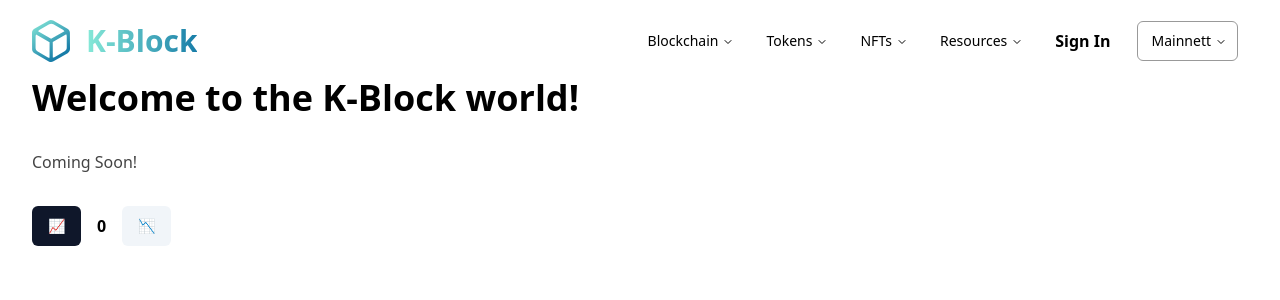
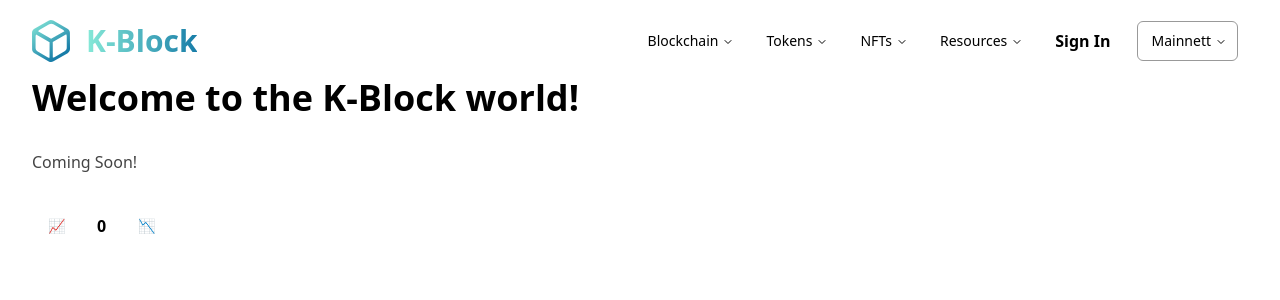
Before and after one commit to techfleetworks/k-block-app, a Next.js app: page / in a window 1280 px wide. Shown: the top 300 px of the page. Built offline with nearby package versions, Linux system fonts and the light colour scheme.

Commit message:
🎨 Add custom color variables

```diff
--- a/src/styles/globals.css
+++ b/src/styles/globals.css
@@ -4,75 +4,35 @@
 
 @layer base {
   :root {
-    --background: 0 0% 100%;
-    --foreground: 222.2 84% 4.9%;
+    /* Primary Colors */
+    --primary-b-600: hsla(198, 76%, 23%, 1);
+    --primary-b-500: hsla(198, 76%, 31%, 1);
+    --primary-b-400: hsla(198, 100%, 35%, 1);
+    --primary-b-300: hsla(205, 100%, 40%, 1);
+    --primary-b-200: hsla(198, 73%, 87%, 1);
+    --primary-b-100: hsla(198, 56%, 92%, 1);
 
-    --muted: 210 40% 96.1%;
-    --muted-foreground: 215.4 16.3% 46.9%;
+    /* Semantic Colors */
+    --semantic-g-500: hsla(155, 62%, 32%, 1);
+    --semantic-g-300: hsla(127, 68%, 76%, 1);
 
-    --popover: 0 0% 100%;
-    --popover-foreground: 222.2 84% 4.9%;
+    --semantic-r-500: hsla(7, 72%, 46%, 1);
+    --semantic-r-100: hsla(0, 66%, 92%, 1);
 
-    --card: 0 0% 100%;
-    --card-foreground: 222.2 84% 4.9%;
+    --semantic-b-300: hsla(205, 100%, 40%, 1);
+    --semantic-b-100: hsla(198, 56%, 92%, 1);
+    --semantic-y-500: hsla(40, 100%, 50%, 1);
+    --semantic-y-100: hsla(46, 100%, 93%, 1);
 
-    --border: 214.3 31.8% 91.4%;
-    --input: 214.3 31.8% 91.4%;
-
-    --primary: 222.2 47.4% 11.2%;
-    --primary-foreground: 210 40% 98%;
-
-    --secondary: 210 40% 96.1%;
-    --secondary-foreground: 222.2 47.4% 11.2%;
-
-    --accent: 210 40% 96.1%;
-    --accent-foreground: 222.2 47.4% 11.2%;
-
-    --destructive: 0 84.2% 60.2%;
-    --destructive-foreground: 210 40% 98%;
-
-    --ring: 215 20.2% 65.1%;
-
-    --radius: 0.5rem;
-  }
-
-  .dark {
-    --background: 222.2 84% 4.9%;
-    --foreground: 210 40% 98%;
-
-    --muted: 217.2 32.6% 17.5%;
-    --muted-foreground: 215 20.2% 65.1%;
-
-    --popover: 222.2 84% 4.9%;
-    --popover-foreground: 210 40% 98%;
-
-    --card: 222.2 84% 4.9%;
-    --card-foreground: 210 40% 98%;
-
-    --border: 217.2 32.6% 17.5%;
-    --input: 217.2 32.6% 17.5%;
-
-    --primary: 210 40% 98%;
-    --primary-foreground: 222.2 47.4% 11.2%;
-
-    --secondary: 217.2 32.6% 17.5%;
-    --secondary-foreground: 210 40% 98%;
-
-    --accent: 217.2 32.6% 17.5%;
-    --accent-foreground: 210 40% 98%;
-
-    --destructive: 0 62.8% 30.6%;
-    --destructive-foreground: 0 85.7% 97.3%;
-
-    --ring: 217.2 32.6% 17.5%;
+    /* Neutral Colors */
+    --neutral-n-900: hsla(240, 16%, 10%, 1);
+    --neutral-n-800: hsla(199, 16%, 20%, 1);
+    --neutral-n-500: hsla(197, 8%, 42%, 1);
+    --neutral-n-400: hsla(197, 8%, 58%, 1);
+    --neutral-n-300: hsla(197, 8%, 58%, 1);
+    --neutral-n-200: hsla(200, 36%, 95%, 1);
+    --neutral-n-100: hsla(0, 0%, 83%, 1);
+    --neutral-n-50: hsla(0, 0%, 83%, 1);
+    --neutral-n-0: hsla(0, 0%, 100%, 1);
   }
 }
-
-@layer base {
-  * {
-    @apply border-border;
-  }
-  body {
-    @apply bg-background text-foreground;
-  }
-}
--- a/tailwind.config.js
+++ b/tailwind.config.js
@@ -2,11 +2,11 @@
 module.exports = {
   darkMode: ["class"],
   content: [
-    './pages/**/*.{js,jsx}',
-    './components/**/*.{js,jsx}',
-    './app/**/*.{js,jsx}',
-    './src/**/*.{js,jsx}',
-	],
+    "./pages/**/*.{js,jsx}",
+    "./components/**/*.{js,jsx}",
+    "./app/**/*.{js,jsx}",
+    "./src/**/*.{js,jsx}",
+  ],
   theme: {
     container: {
       center: true,
@@ -17,19 +17,38 @@ module.exports = {
     },
     extend: {
       colors: {
-        border: "hsl(var(--border))",
-        input: "hsl(var(--input))",
-        ring: "hsl(var(--ring))",
-        background: "hsl(var(--background))",
-        foreground: "hsl(var(--foreground))",
-        primary: {
-          DEFAULT: "hsl(var(--primary))",
-          foreground: "hsl(var(--primary-foreground))",
-        },
-        secondary: {
-          DEFAULT: "hsl(var(--secondary))",
-          foreground: "hsl(var(--secondary-foreground))",
-        },
+        // Primary Blues
+        "primary-b-600": "var(--primary-b-600)",
+        "primary-b-500": "var(--primary-b-500)",
+        "primary-b-400": "var(--primary-b-400)",
+        "primary-b-300": "var(--primary-b-300)",
+        "primary-b-200": "var(--primary-b-200)",
+        "primary-b-100": "var(--primary-b-100)",
+
+        // Semantic Colors
+        "semantic-g-500": "var(--semantic-g-500)",
+        "semantic-g-300": "var(--semantic-g-300)",
+
+        "semantic-r-500": "var(--semantic-r-500)",
+        "semantic-r-100": "var(--semantic-r-100)",
+
+        "semantic-b-300": "var(--semantic-b-300)",
+        "semantic-b-100": "var(--semantic-b-100)",
+
+        "semantic-y-500": "var(--semantic-y-500)",
+        "semantic-y-100": "var(--semantic-y-100)",
+
+        // Neutrals
+        "neutral-n-900": "var(--neutral-n-900)",
+        "neutral-n-800": "var(--neutral-n-800)",
+        "neutral-n-500": "var(--neutral-n-500)",
+        "neutral-n-400": "var(--neutral-n-400)",
+        "neutral-n-300": "var(--neutral-n-300)",
+        "neutral-n-200": "var(--neutral-n-200)",
+        "neutral-n-100": "var(--neutral-n-100)",
+        "neutral-n-50": "var(--neutral-n-50)",
+        "neutral-n-0": "var(--neutral-n-0)",
+
         destructive: {
           DEFAULT: "hsl(var(--destructive))",
           foreground: "hsl(var(--destructive-foreground))",
@@ -73,4 +92,4 @@ module.exports = {
     },
   },
   plugins: [require("tailwindcss-animate")],
-}
+};
```
